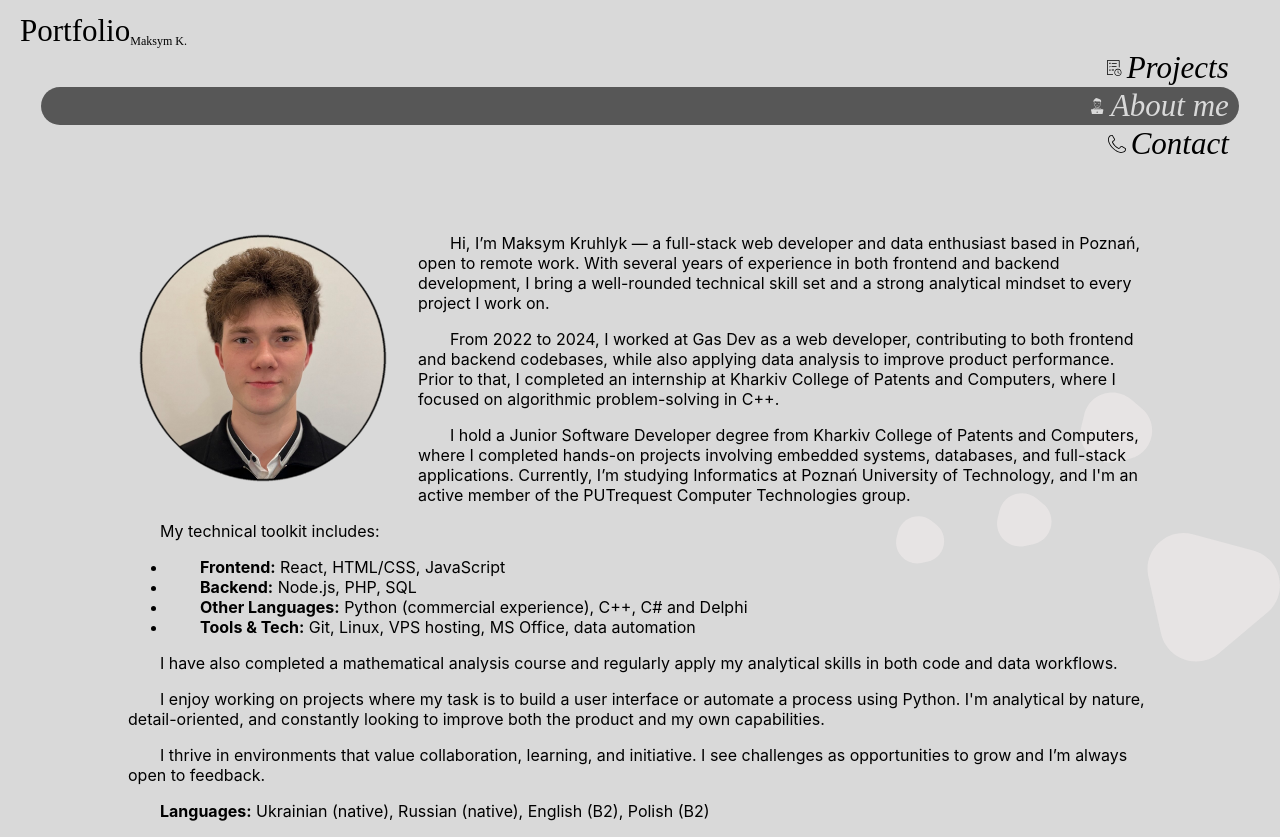
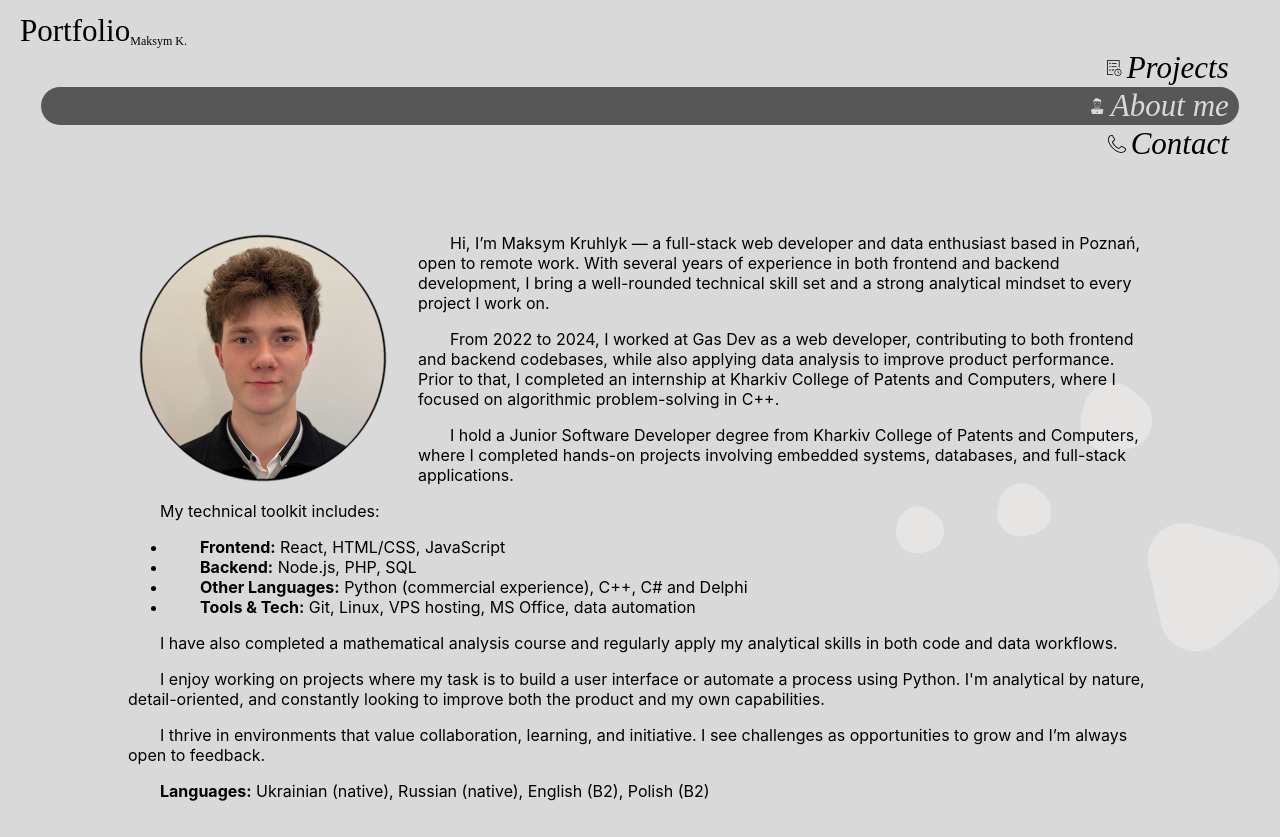
Before and after one commit to tegic/portfolio, a React (Create React App) app: page / in a window 1280 px wide. Built offline with nearby package versions, Linux system fonts and the light colour scheme; a web font is replaced by a local one.

Commit message:
changes in about me

```diff
--- a/src/components/high-level/AboutMe.js
+++ b/src/components/high-level/AboutMe.js
@@ -16,7 +16,7 @@ const AboutMe = () => {
   </div>
 
   <div className="about-me__education">
-    <p>I hold a Junior Software Developer degree from Kharkiv College of Patents and Computers, where I completed hands-on projects involving embedded systems, databases, and full-stack applications. Currently, I’m studying Informatics at Poznań University of Technology, and I'm an active member of the PUTrequest Computer Technologies group.</p>
+    <p>I hold a Junior Software Developer degree from Kharkiv College of Patents and Computers, where I completed hands-on projects involving embedded systems, databases, and full-stack applications.</p>
   </div>
 
   <div className="about-me__skills">
```
